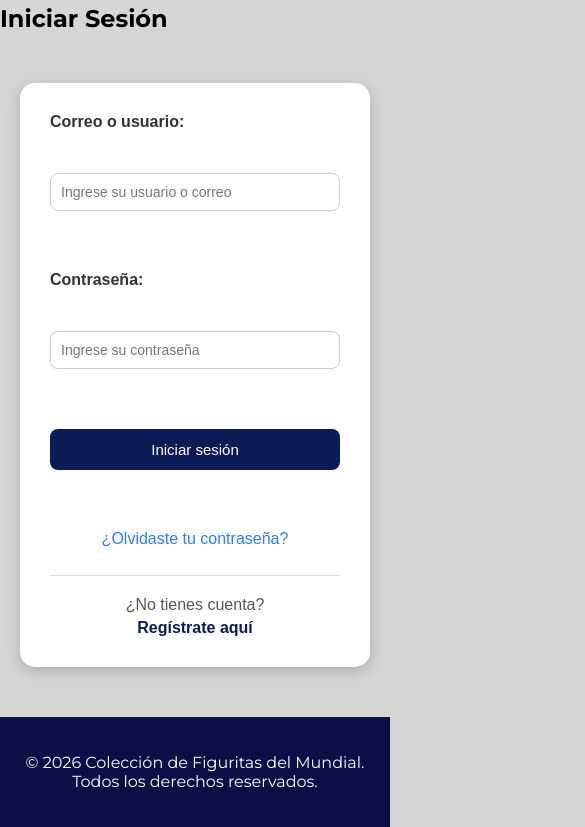
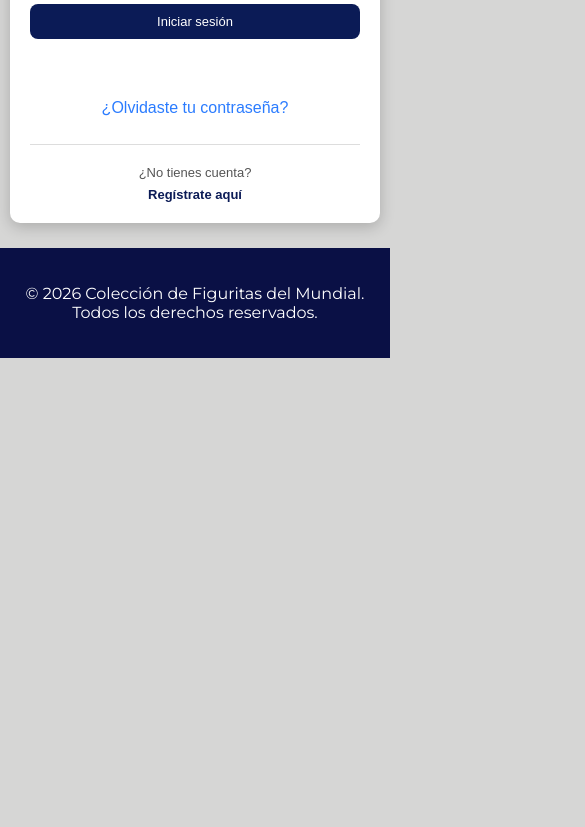
Before and after one commit to Gonza1604/Coleccion-Figuritas-Mundial, a plain HTML site: page Coleccion-Figuritas-Mundial-main/inicio/header/derecho/iniciar-sesion.html in a window 390 px wide. Shown: the part 516-1343 px from the top of the page, 585 px wide, since content can reach past the window. After the commit the page ends 874 px from the top, so only its background shows below. Drawn offline with Linux system fonts and the light colour scheme.

Commit message:
agregué responsive y validaciones

```diff
--- a/Coleccion-Figuritas-Mundial-main/estilos/general.css
+++ b/Coleccion-Figuritas-Mundial-main/estilos/general.css
@@ -1,12 +1,10 @@
 body{
     background-color: #d6d6d5;
     color: #000000;
-<<<<<<< HEAD
     font-family: times new roman, serif;
     margin: 0;
     padding: 0;
     font-size: 16px;
-=======
     font-family: "Montserrat", sans-serif;
     margin: 0;
     padding: 0;
@@ -21,7 +19,6 @@ main{
 }
 header, footer{
     font-family: "Montserrat", sans-serif;
->>>>>>> d652080258c618fb944df0c6563abf5246222433
 }
 a{
     color: #288ca0;
@@ -32,8 +29,6 @@ a:hover{
 * {
   box-sizing: border-box;
 }
-<<<<<<< HEAD
-=======
 
 /* Header */
 
@@ -78,4 +73,3 @@ footer{
     text-align: center;
     padding: 20px 0;
 }
->>>>>>> d652080258c618fb944df0c6563abf5246222433
--- a/Coleccion-Figuritas-Mundial-main/estilos/ingreso_login.css
+++ b/Coleccion-Figuritas-Mundial-main/estilos/ingreso_login.css
@@ -76,3 +76,51 @@
     font-weight: bold;
     color: #0b1b56;
 }
+@media (max-width: 768px){
+
+    .login-form{
+        width: 90%;
+        padding: 25px;
+        margin: 40px auto;
+    }
+
+    .login-form h2{
+        font-size: 24px;
+    }
+
+    .login-form button{
+        font-size: 14px;
+    }
+}
+@media (max-width: 480px){
+
+    .login-form{
+        width: 95%;
+        padding: 20px;
+        margin: 25px auto;
+        border-radius: 10px;
+    }
+
+    .login-form h2{
+        font-size: 20px;
+    }
+
+    .login-form label{
+        font-size: 14px;
+    }
+
+    .login-form input{
+        font-size: 13px;
+        padding: 9px;
+    }
+
+    .login-form button{
+        font-size: 13px;
+        padding: 10px;
+    }
+
+    .login-form .registro p,
+    .login-form .registro a{
+        font-size: 13px;
+    }
+}
--- a/Coleccion-Figuritas-Mundial-main/inicio/header/derecho/iniciar-sesion.html
+++ b/Coleccion-Figuritas-Mundial-main/inicio/header/derecho/iniciar-sesion.html
@@ -5,7 +5,7 @@
     <meta name="viewport" content="width=device-width, initial-scale=1.0">
     <link rel="stylesheet" href="../../../estilos/general.css">
     <link rel="stylesheet" href="../../../estilos/main.css">
-    <link rel="stylesheet" href="../../../estilos/ingreso_login.css">
+        <link rel="stylesheet" href="../../../estilos/ingreso_login.css">
     <link rel="preconnect" href="https://fonts.gstatic.com" crossorigin>
     <link href="https://fonts.googleapis.com/css2?family=Montserrat:ital,wght@0,100..900;1,100..900&display=swap" rel="stylesheet">
     <title>Document</title>
@@ -33,9 +33,7 @@
     </header>
     <main>
         <h2>Iniciar Sesión</h2>
-
     <form class="login-form" action="#" method="post">
-
         <label for="usuario">
             Correo o usuario:
         </label>
@@ -44,10 +42,11 @@
             type="text"
             id="usuario"
             name="usuario"
+            pattern=".+@gmail\.com"
             placeholder="Ingrese su usuario o correo"
+            title="Debe ser un correo Gmail válido"
             required>
         <br><br>
-
         <label for="password">
             Contraseña:
         </label>
@@ -57,22 +56,21 @@
             id="password"
             name="password"
             placeholder="Ingrese su contraseña"
-            required>
+            required
+             pattern="^(?=.*[A-Z])(?=.*[a-z])(?=.*[0-9])[A-Za-z0-9]{8,}$"
+
+            +title="La contraseña debe tener mínimo 8 caracteres, una mayúscula y ser alfanumérica">
         <br><br>
-
         <button type="submit">
             Iniciar sesión
         </button>
-
         <br><br>
-
         <a href="Recuperarcontraseia.html">¿Olvidaste tu contraseña?</a>
 
         <div class="registro">
         <p>¿No tienes cuenta?</p>
         <a href="registro.html">Regístrate aquí</a>
     </div>
-
     </form>
     </main>
     <footer class="footer">
```
Also changed, not shown: Coleccion-Figuritas-Mundial-main/estilos/recuperar_contrasenia.css (+32 -0 lines).
